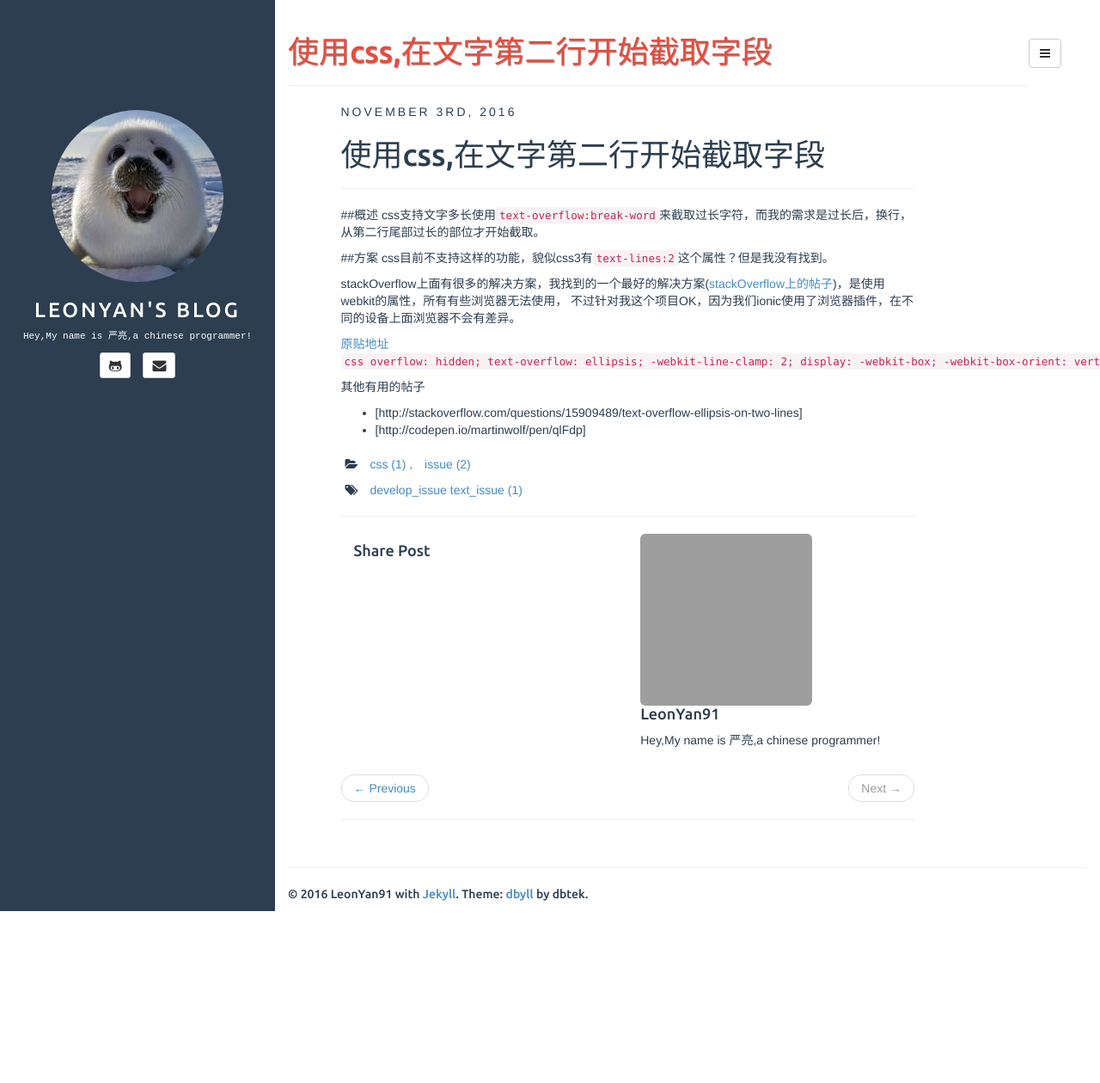
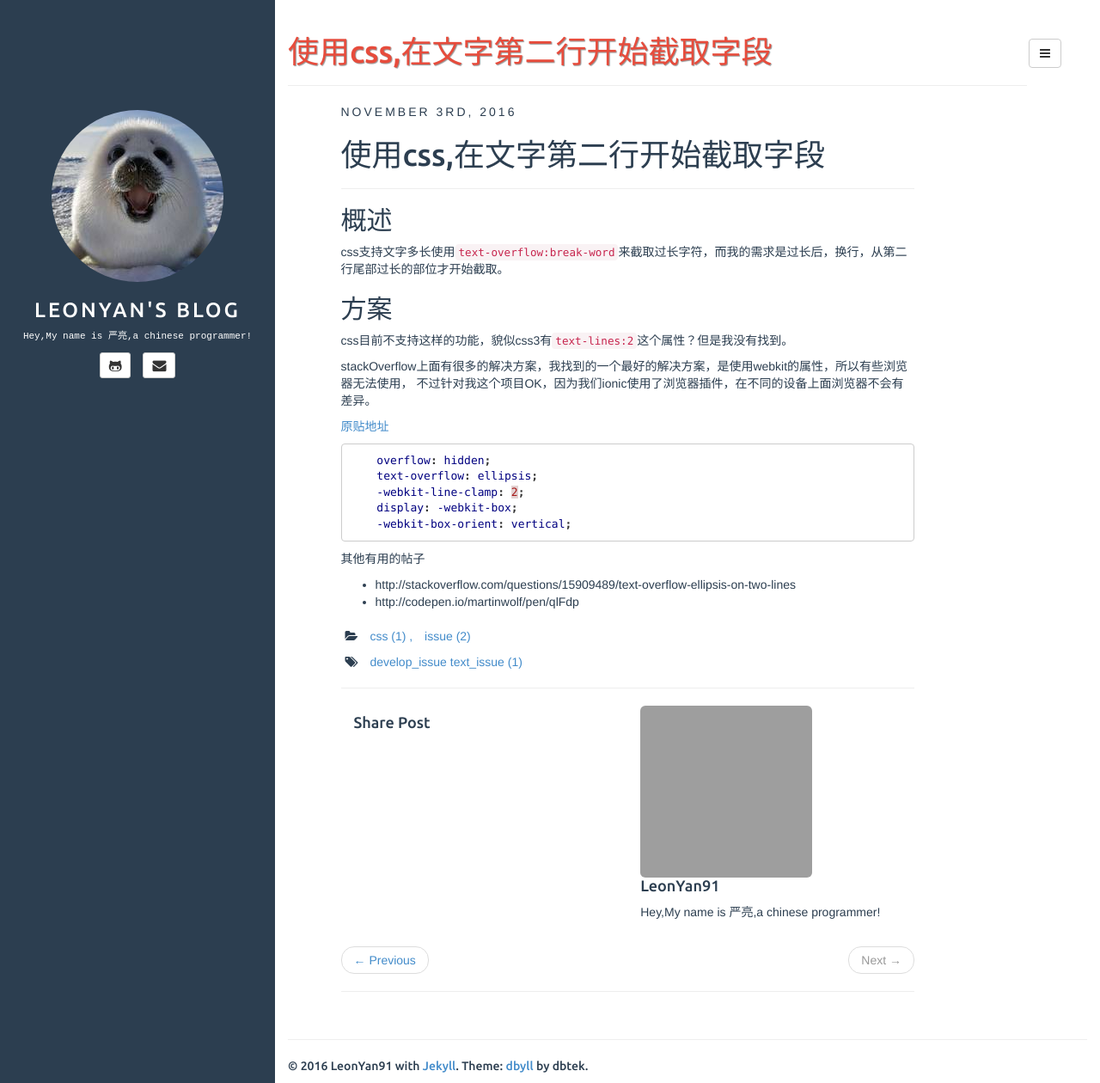
Before and after one commit to LeonYan91/leonyan91.github.io, a Jekyll site: the page built from _posts/2016-11-03-css-ellipsis-on-second-line.md, in a window 1280 px wide and 1260 px high. Shown: the whole window at 86% size. Built offline with Jekyll 4.4.1, drawn with Linux system fonts in a browser that asks for light colours; grey boxes are pictures that could not be loaded.

````diff
--- a/_posts/2016-11-03-css-ellipsis-on-second-line.md
+++ b/_posts/2016-11-03-css-ellipsis-on-second-line.md
@@ -10,24 +10,26 @@
 # 使用css,在文字第二行开始截取字段
 ---
 
-##概述
+## 概述
 css支持文字多长使用`text-overflow:break-word`来截取过长字符，而我的需求是过长后，换行，从第二行尾部过长的部位才开始截取。
 
-##方案
+## 方案
 css目前不支持这样的功能，貌似css3有`text-lines:2`这个属性？但是我没有找到。
 
-stackOverflow上面有很多的解决方案，我找到的一个最好的解决方案([stackOverflow上的帖子]())，是使用webkit的属性，所有有些浏览器无法使用，
+stackOverflow上面有很多的解决方案，我找到的一个最好的解决方案，是使用webkit的属性，所以有些浏览器无法使用，
 不过针对我这个项目OK，因为我们ionic使用了浏览器插件，在不同的设备上面浏览器不会有差异。
 
 [原贴地址](http://stackoverflow.com/questions/5269713/css-ellipsis-on-second-line)
-`css
+
+```css
     overflow: hidden;
     text-overflow: ellipsis;
     -webkit-line-clamp: 2;
     display: -webkit-box;
     -webkit-box-orient: vertical;
-`
+```
 
 其他有用的帖子
- * [http://stackoverflow.com/questions/15909489/text-overflow-ellipsis-on-two-lines]
- * [http://codepen.io/martinwolf/pen/qlFdp]
+
+* http://stackoverflow.com/questions/15909489/text-overflow-ellipsis-on-two-lines
+* http://codepen.io/martinwolf/pen/qlFdp
````
